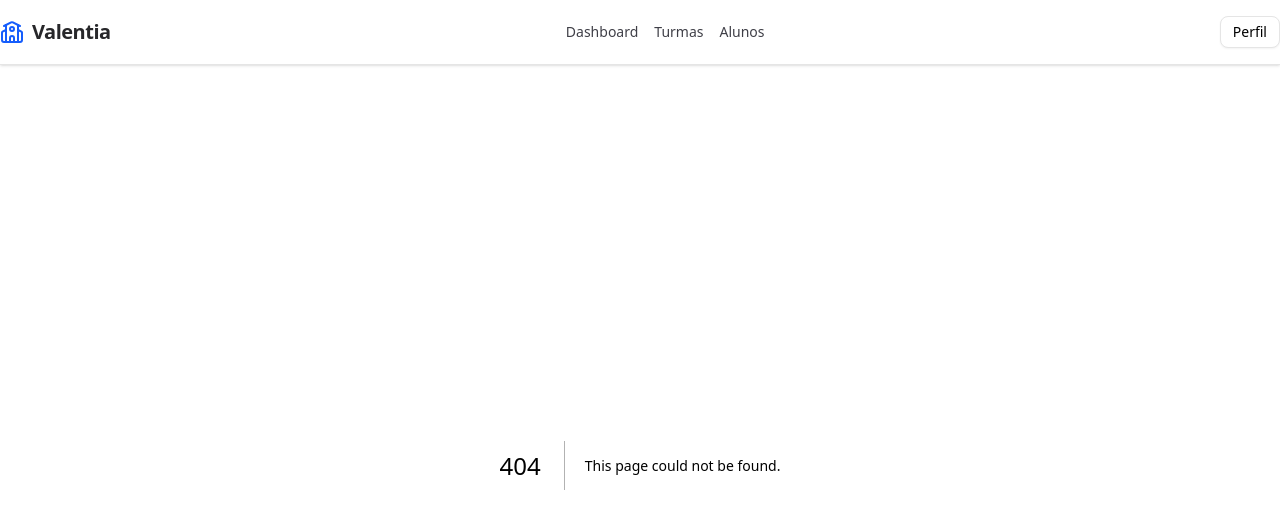
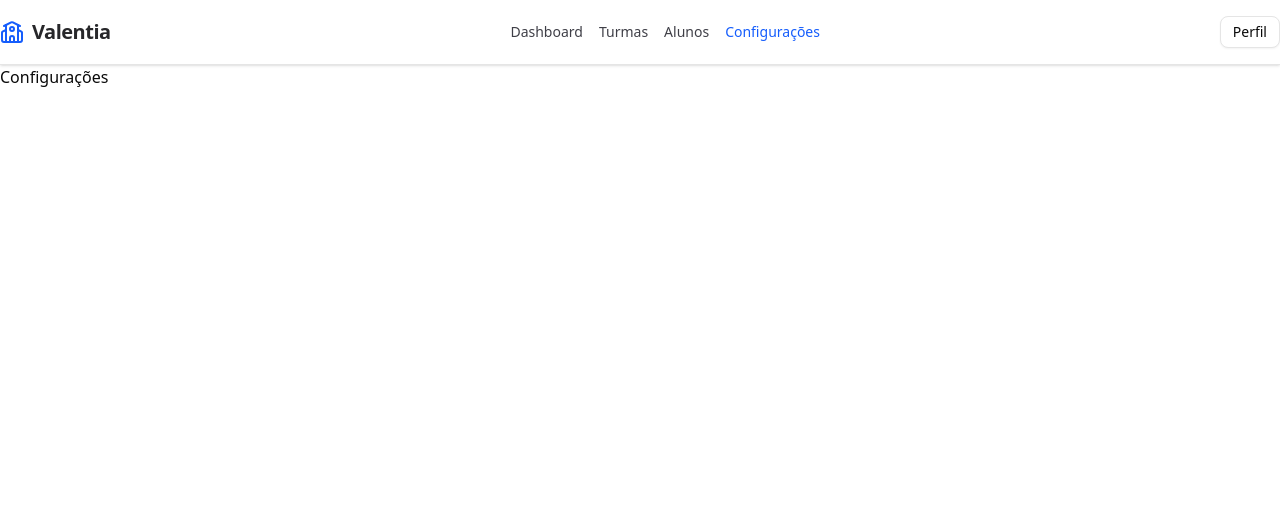
Before and after one commit to PedroGoettert/cora-school-web, a Next.js app: page /settings in a window 1280 px wide. Before the commit this address had no page. Shown: the top 528 px of the page. Built offline with nearby package versions, Linux system fonts and the light colour scheme.

Commit message:
feat: add settings page

```diff
--- /dev/null
+++ b/src/app/settings/page.tsx
@@ -0,0 +1,7 @@
+export default function Settings() {
+	return (
+		<div>
+			<h1>Configurações</h1>
+		</div>
+	);
+}
--- a/src/components/Header/intex.tsx
+++ b/src/components/Header/intex.tsx
@@ -13,7 +13,7 @@ export function Header() {
 		{ name: "Dashboard", href: "/" },
 		{ name: "Turmas", href: "/class" },
 		{ name: "Alunos", href: "/students" },
-		// { name: "Configurações", href: "/settings" },
+		{ name: "Configurações", href: "/settings" },
 	];
 
 	return (
```
